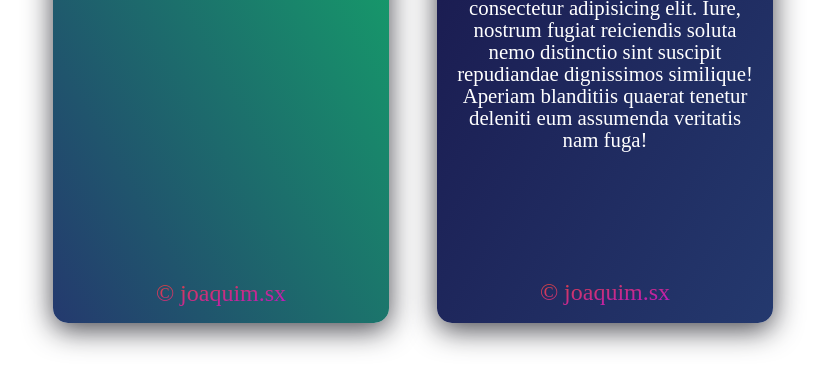
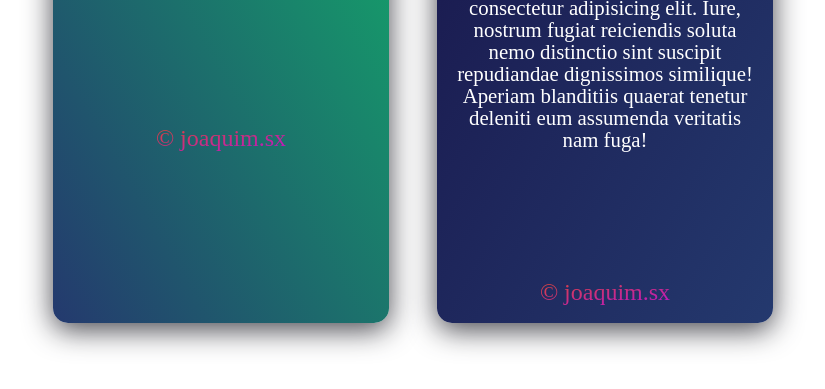
Before and after one commit to jjoaquimsx/Card-Rotativo, a plain HTML site: page index.html in a window 1280 px wide. In both pictures the pointer is over the element 448 px from the left and 577 px from the top of the page. Shown: the part 285-674 px from the top of the page, without its empty margins (227-1052 px from the left). Drawn offline with Linux system fonts and the light colour scheme.

Commit message:
Repair footer gap

```diff
--- a/styles.css
+++ b/styles.css
@@ -80,6 +80,6 @@ footer {
   }
 
   footer{
-    top: 17.7rem;
+    top: 8rem;
   }
 }
```
